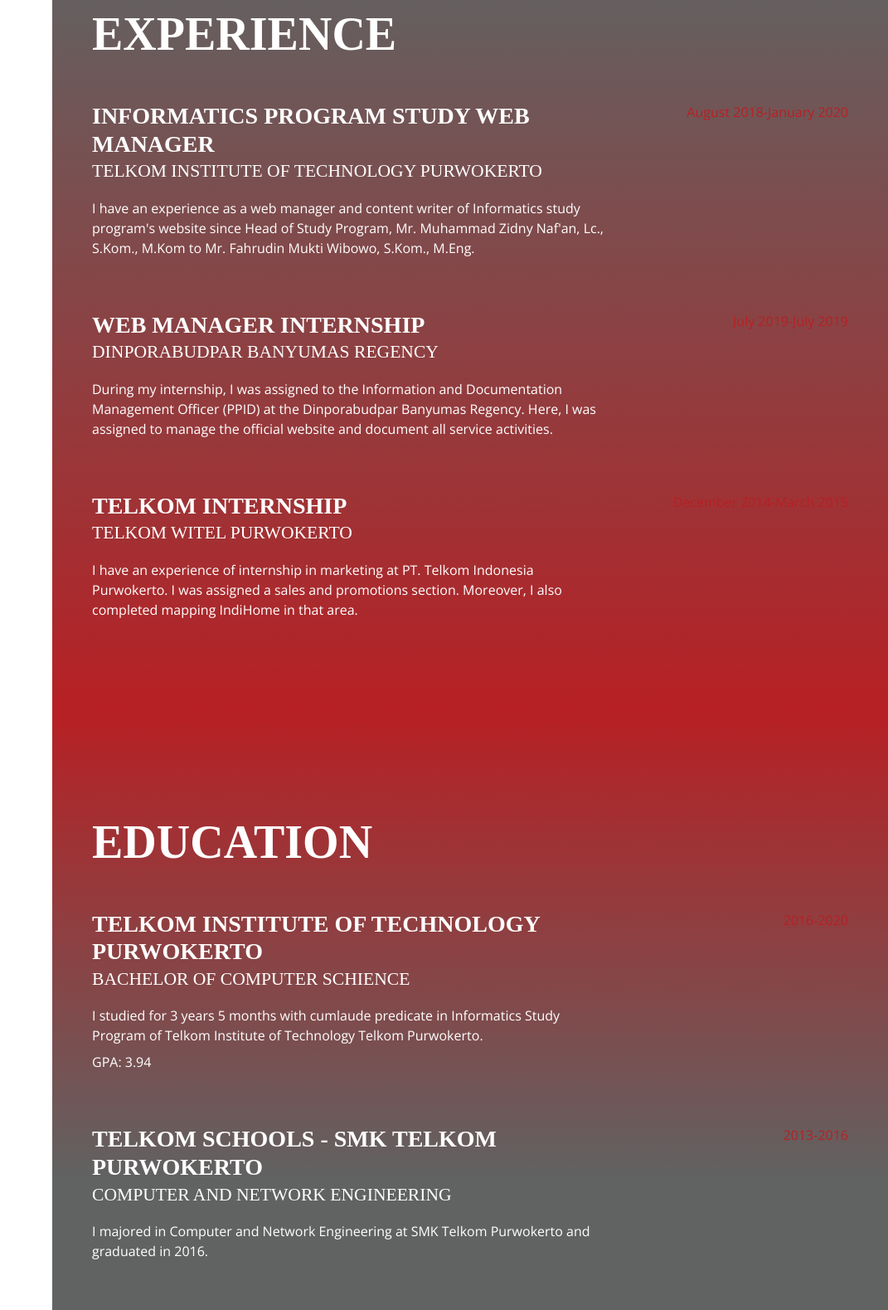
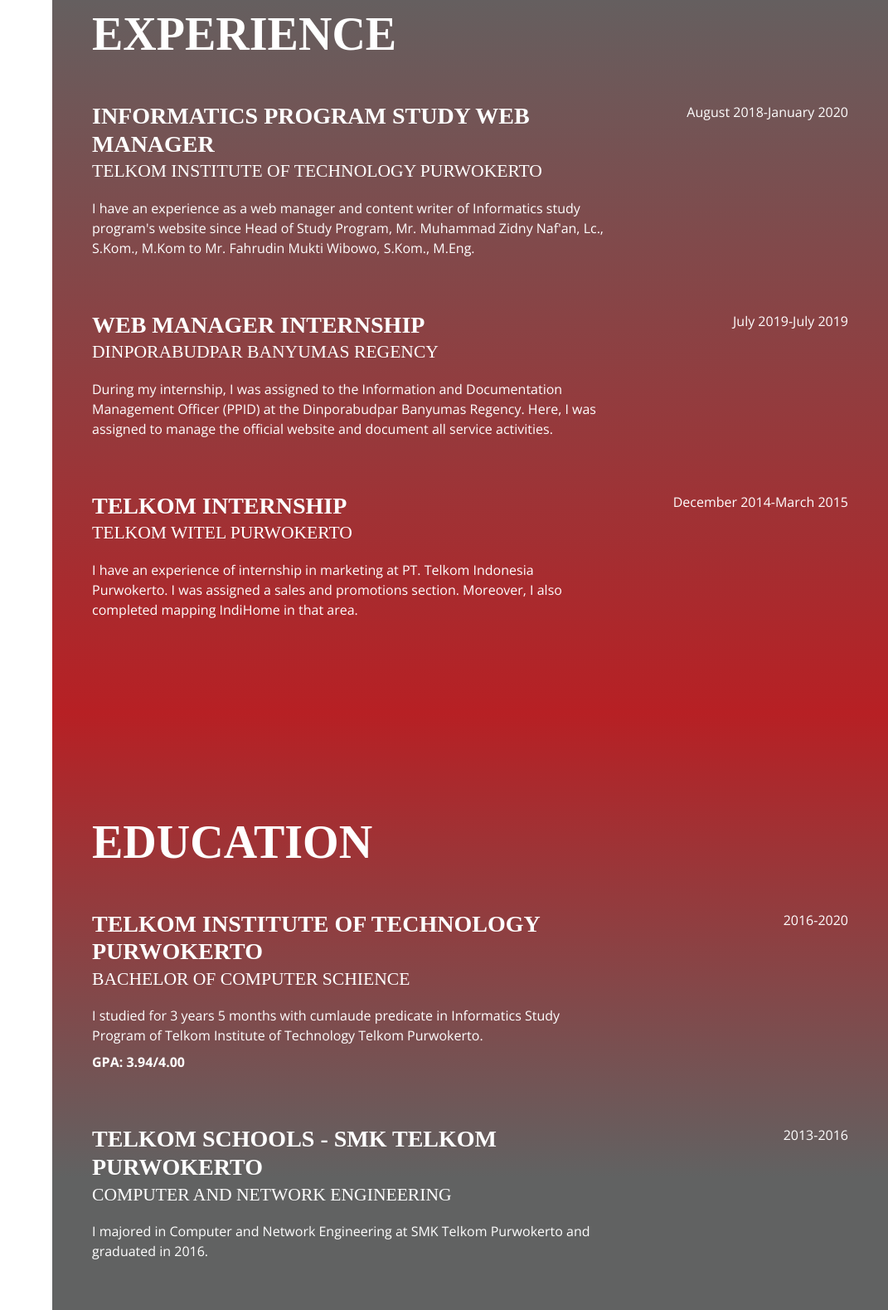
Before and after one commit to hilmansw/profile, a plain HTML site: page index.html in a window 1280 px wide. Shown: the part 840-2419 px from the top of the page at 83% size, without its empty margins (209-1280 px from the left). Drawn offline with nearby package versions, Linux system fonts and the light colour scheme; a web font is replaced by a local one.

Commit message:
Add files via upload

```diff
--- a/index.html
+++ b/index.html
@@ -121,7 +121,7 @@
               <p>I have an experience as a web manager and content writer of Informatics study program's website since Head of Study Program, Mr. Muhammad Zidny Naf'an, Lc., S.Kom., M.Kom to Mr. Fahrudin Mukti Wibowo, S.Kom., M.Eng.</p>
             </div>
             <div class="resume-date text-md-right">
-              <span class="text-primary">August 2018-January 2020</span>
+              <span class="text-white">August 2018-January 2020</span>
             </div>
           </div>
 
@@ -132,7 +132,7 @@
               <p>During my internship, I was assigned to the Information and Documentation Management Officer (PPID) at the Dinporabudpar Banyumas Regency. Here, I was assigned to manage the official website and document all service activities.</p>
             </div>
             <div class="resume-date text-md-right">
-              <span class="text-primary">July 2019-July 2019</span>
+              <span class="text-white">July 2019-July 2019</span>
             </div>
           </div>
 
@@ -143,7 +143,7 @@
               <p>I have an experience of internship in marketing at PT. Telkom Indonesia Purwokerto. I was assigned a sales and promotions section. Moreover, I also completed mapping IndiHome in that area.</p>
             </div>
             <div class="resume-date text-md-right">
-              <span class="text-primary">December 2014-March 2015</span>
+              <span class="text-white">December 2014-March 2015</span>
             </div>
           </div>
         </div>
@@ -159,10 +159,10 @@
               <h3 class="mb-0 text-white">Telkom Institute Of Technology Purwokerto</h3>
               <div class="subheading mb-3">Bachelor of Computer Schience</div>
               <div>I studied for 3 years 5 months with cumlaude predicate in Informatics Study Program of Telkom Institute of Technology Telkom Purwokerto.</div>
-              <p class="mt-2">GPA: 3.94</p>
+              <p class="mt-2"><b>GPA: 3.94/4.00</b></p>
             </div>
             <div class="resume-date text-md-right">
-              <span class="text-primary">2016-2020</span>
+              <span class="text-white">2016-2020</span>
             </div>
           </div>
 
@@ -173,7 +173,7 @@
               <p>I majored in Computer and Network Engineering at SMK Telkom Purwokerto and graduated in 2016.</p>
             </div>
             <div class="resume-date text-md-right">
-              <span class="text-primary">2013-2016</span>
+              <span class="text-white">2013-2016</span>
             </div>
           </div>
 
```
